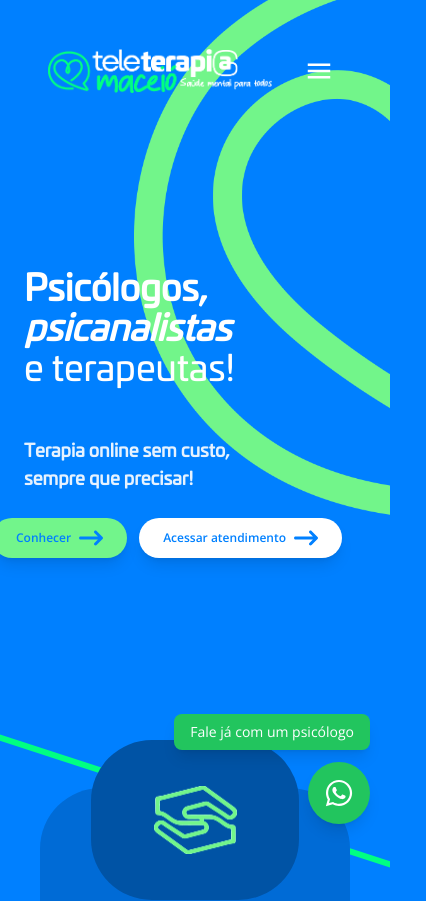
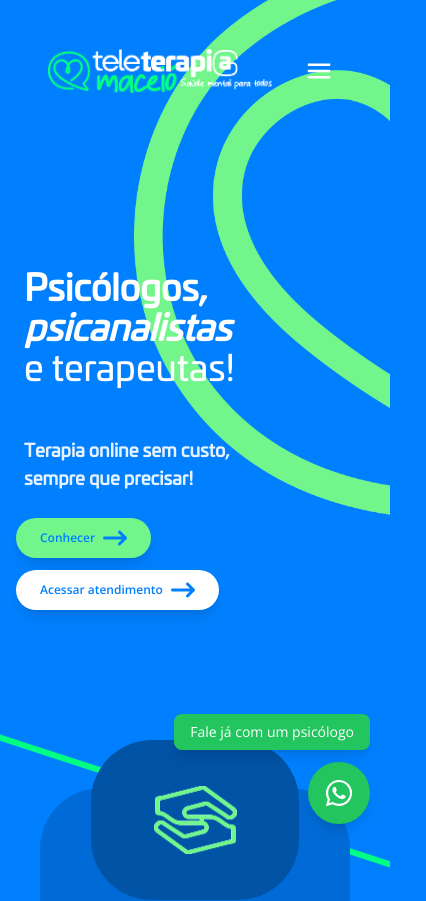
Before and after one commit to fernandogabriel04/teleterapia, a Next.js app: page / in a window 390 px wide. Shown: the top 901 px of the page, 426 px wide, since content can reach past the window. Built offline with nearby package versions, Linux system fonts and the light colour scheme.

Commit message:
styles: adds responsiveness
This commit improves the responsiveness of the page

```diff
--- a/app/_components/FooterSection.tsx
+++ b/app/_components/FooterSection.tsx
@@ -13,7 +13,7 @@ const FooterSection = () => {
           <h1 className="text-5xl font-neulis">Conte-nos como a Teleterapia<br/>Maceió te ajudou</h1>
           <p>Deixe seu relato para incentivar outras pessoas também :)</p>
         </div>
-        <div className="grid grid-cols-2 gap-2 items-stretch">
+        <div className="flex flex-col md:grid md:grid-cols-2 gap-2 items-stretch">
           {/* Coluna dos inputs */}
           <div className="flex flex-col gap-2 flex-1">
             <Input icon={<FiUser className="text-zinc-100" />} placeholder="Nome completo" />
--- a/app/_components/HeroSection.tsx
+++ b/app/_components/HeroSection.tsx
@@ -23,7 +23,7 @@ const HeroSection = () => {
         </p>
 
         {/* Botões */}
-        <div className="flex flex-row items-center gap-3 sm:gap-5 -ml-8 flex-nowrap whitespace-nowrap">
+        <div className="flex flex-col px-6 md:px-0 md:flex-row items-start md:items-center gap-3 sm:gap-5 -ml-8 flex-nowrap whitespace-nowrap">
           <a
             href="#conhecer"
             className="flex items-center bg-[#72f58b] text-primary-blue font-semibold py-2 px-6 sm:py-2 sm:px-8 rounded-full text-xs sm:text-lg shadow-lg transition duration-300 transform hover:scale-105 hover:shadow-md"
@@ -41,8 +41,6 @@ const HeroSection = () => {
             <FaArrowRightLong className="ml-2 text-2xl sm:text-3xl font-bold" />
           </a>
         </div>
-
-
       </div>
 
       {/* Imagem à direita */}
```
